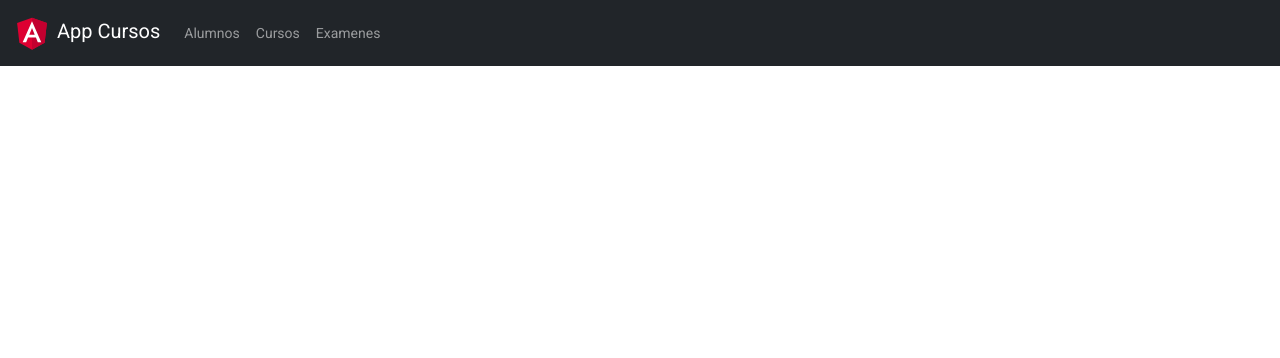
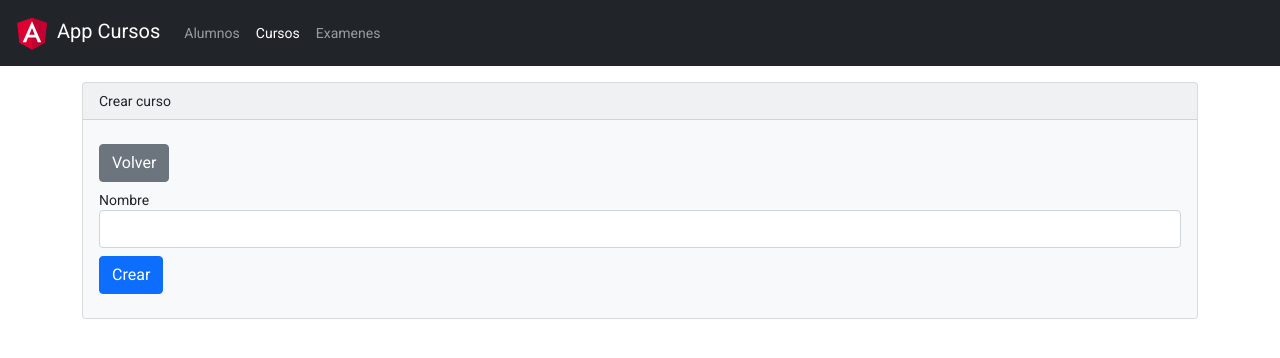
Before and after one commit to jamesferrerg/microservicio-Ang-estudio, an Angular app in the folder cursos/: page /cursos/form in a window 1280 px wide. Before the commit this address led to /. Shown: the top 358 px of the page. Built offline with nearby package versions, Linux system fonts and the light colour scheme.

Commit message:
Componente curso

```diff
--- a/cursos/src/app/app-routing.module.ts
+++ b/cursos/src/app/app-routing.module.ts
@@ -4,6 +4,7 @@
 import { AlumnosComponent } from './components/alumnos/alumnos.component';
 import { CursosComponent } from './components/cursos/cursos.component';
 import { ExamenesComponent } from './components/examenes/examenes.component';
+import { CursoFormComponent } from './components/cursos/curso-form.component';
 
 const routes: Routes = [
   {path: '', pathMatch: 'full', redirectTo: 'cursos'},
@@ -11,6 +12,8 @@
   {path: 'alumnos/form', component: AlumnosFormComponent},
   {path: 'alumnos/form/:id', component: AlumnosFormComponent},
   {path: 'cursos', component: CursosComponent},
+  {path: 'cursos/form', component: CursoFormComponent},
+  {path: 'cursos/form/:id', component: CursoFormComponent},
   {path: 'examenes', component: ExamenesComponent}
 ];
 
--- a/cursos/src/app/app.module.ts
+++ b/cursos/src/app/app.module.ts
@@ -12,6 +12,7 @@
 import { FormsModule } from '@angular/forms';
 import { BrowserAnimationsModule } from '@angular/platform-browser/animations';
 import { MatPaginatorModule } from '@angular/material/paginator';
+import { CursoFormComponent } from './components/cursos/curso-form.component';
 
 @NgModule({
   declarations: [
@@ -19,7 +20,8 @@
     AlumnosComponent,
     CursosComponent,
     ExamenesComponent,
-    AlumnosFormComponent
+    AlumnosFormComponent,
+    CursoFormComponent
   ],
   imports: [
     BrowserModule,
--- /dev/null
+++ b/cursos/src/app/components/cursos/curso-form.component.html
@@ -0,0 +1,22 @@
+<div class="card text-dark bg-light mb-3">
+    <div class="card-header">{{ titulo }}</div>
+    <div class="card-body">
+        <button class="btn btn-secondary my-2" routerLink="/cursos">Volver</button>
+        <form>
+            <div class="form-group">
+                <label for="nombre">Nombre</label>
+                <input type="text" name="nombre" class="form-control" id="nombre"
+                [(ngModel)]="model.nombre">
+                <div class="alert alert-danger" *ngIf="error?.nombre">
+                    {{ error.nombre }}
+                </div>
+            </div>
+            <div class="form-group">
+                <button type="button" class="btn btn-primary my-2"
+                    (click)="model.id? editar(): crear()">
+                    {{ model.id? 'Editar': 'Crear'}}
+                </button>
+            </div>
+        </form>
+    </div>
+</div>
--- /dev/null
+++ b/cursos/src/app/components/cursos/curso-form.component.ts
@@ -0,0 +1,25 @@
+import { Component, OnInit } from '@angular/core';
+import { CommonFormComponent } from '../common-form.component';
+import { Curso } from '../../models/curso';
+import { CursoService } from '../../services/curso.service';
+import { ActivatedRoute, Router } from '@angular/router';
+
+@Component({
+  selector: 'app-curso-form',
+  templateUrl: './curso-form.component.html',
+  styleUrls: ['./curso-form.component.css']
+})
+export class CursoFormComponent extends CommonFormComponent<Curso, CursoService> implements OnInit {
+
+  constructor(service: CursoService,
+    router: Router,
+    // con route se busca obtener el id
+    route: ActivatedRoute) {
+      super(service, router, route);
+      this.titulo = 'Crear curso';
+      this.model = new Curso();
+      this.redirect = '/cursos';
+      this.nombreModel = Curso.name;
+    }
+
+}
--- a/cursos/src/app/components/cursos/cursos.component.html
+++ b/cursos/src/app/components/cursos/cursos.component.html
@@ -1 +1,44 @@
-<p>cursos works!</p>
+<div class="card text-dark bg-light mb-3">
+    <div class="card-header">{{ titulo }}</div>
+    <div class="card-body">
+        <button class="btn btn-primary my-2" routerLink="/cursos/form">Crear</button>
+        <div class="alert alert-info" *ngIf="lista?.length==0">
+            No hay cursos en el sistema.
+        </div>
+        <table class="table table-hover table-striped" *ngIf="lista?.length>0">
+            <thead>
+                <tr>
+                    <th>Id</th>
+                    <th>Nombre</th>
+                    <th>Fecha</th>
+                    <th>Editar</th>
+                    <th>Eliminar</th>
+                </tr>
+            </thead>
+            <tbody>
+                <tr *ngFor="let curso of lista">
+                    <td>{{ curso.id }}</td>
+                    <td>{{ curso.nombre }}</td>
+                    <td>{{ curso.createAt | date: 'yyyy/MM/dd' }}</td>
+                    <!-- Se usa corchetes porque debe pasarse una variable -->
+                    <td>
+                        <button class="btn btn-secondary btn-sm"
+                        [routerLink]="['/cursos/form', curso.id]">Editar</button>
+                    </td>
+                    <td>
+                        <button class="btn btn-danger btn-sm"
+                        (click)="eliminar(curso)">Eliminar</button>
+                    </td>
+                </tr>
+            </tbody>
+        </table>
+        <mat-paginator [length]="totalRegistros"
+              [pageSize]="totalPorPagina"
+              [pageIndex]="paginaActual"
+              [pageSizeOptions]="pageSizeOptions"
+              (page) = "paginar($event)"
+              showFirstLastButtons
+              class="float-left mx-2">
+        </mat-paginator>
+    </div>
+</div>
--- a/cursos/src/app/components/cursos/cursos.component.ts
+++ b/cursos/src/app/components/cursos/cursos.component.ts
@@ -1,15 +1,19 @@
 import { Component, OnInit } from '@angular/core';
+import { CommonListarComponent } from '../common-listar.component';
+import { Curso } from '../../models/curso';
+import { CursoService } from '../../services/curso.service';
 
 @Component({
   selector: 'app-cursos',
   templateUrl: './cursos.component.html',
   styleUrls: ['./cursos.component.css']
 })
-export class CursosComponent implements OnInit {
+export class CursosComponent extends CommonListarComponent<Curso, CursoService> implements OnInit {
 
-  constructor() { }
-
-  ngOnInit(): void {
+  constructor(service: CursoService) {
+    super(service);
+    this.titulo = 'Listado de cursos';
+    this.nombreModel = Curso.name;
   }
 
 }
--- a/cursos/src/app/services/curso.service.ts
+++ b/cursos/src/app/services/curso.service.ts
@@ -1,12 +1,18 @@
 import { Injectable } from '@angular/core';
 import { Curso } from '../models/curso';
 import { CommonService } from './common.service';
+import { HttpClient } from '@angular/common/http';
+import { BASE_ENDPOINT } from '../config/app';
 
 @Injectable({
   providedIn: 'root'
 })
 export class CursoService extends CommonService<Curso> {
 
-  protected baseEndPoint = 'http://localhost:8090/api/cursos';
+  protected baseEndPoint = BASE_ENDPOINT + '/cursos';
+
+  constructor(http: HttpClient) {
+    super(http);
+  }
 
 }
```
Also changed, not shown: cursos/src/app/components/cursos/curso-form.component.css (added).
